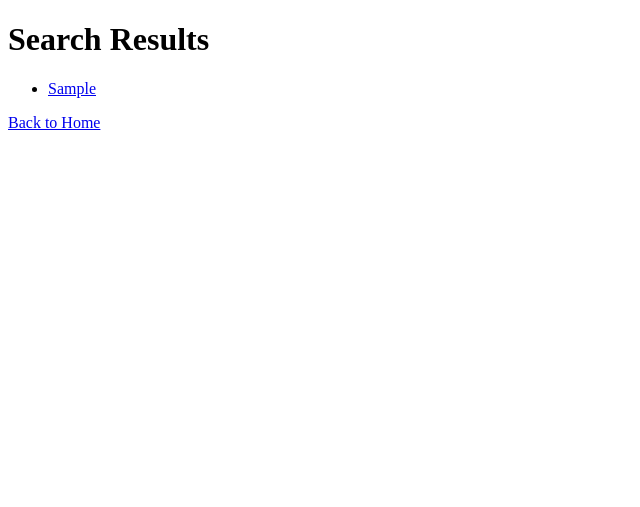
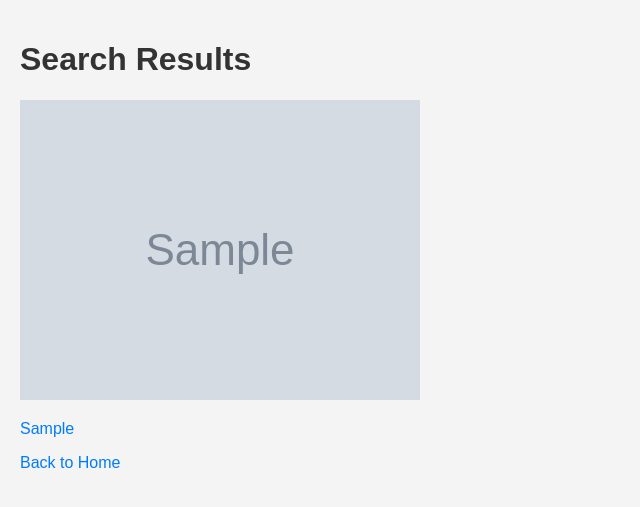
Before and after one commit to laurenrosas93/CafeCopycat, a Flask app: template templates/search_results.html in a window 1280 px wide. Shown: the top 507 px of the page, without its empty margins (0-640 px from the left). Run offline with Flask 3, Linux system fonts and the light colour scheme; the template is opened without the code that fills it: most values are stand-ins (such as "Sample title", 1, 10 or a date in 2020); grey boxes marked "Sample" are stand-in pictures.

Commit message:
Update search_results.html
Changed gallery view of thumbnails

```diff
--- a/templates/search_results.html
+++ b/templates/search_results.html
@@ -3,14 +3,20 @@
 <head>
     <meta charset="UTF-8">
     <title>Search Results</title>
+    <link rel="stylesheet" href="{{ url_for('static', filename='style.css') }}">
 </head>
 <body>
     <h1>Search Results</h1>
-    <ul>
+    <div class="category-drinks">
         {% for drink in drinks %}
-            <li><a href="{{ url_for('recipe', drink_id=drink['idDrink']) }}">{{ drink['strDrink'] }}</a></li>
+            <div class="drink-container">
+                <a href="{{ url_for('recipe', drink_id=drink['idDrink']) }}">
+                    <img src="{{ drink['strDrinkThumb'] }}" alt="{{ drink['strDrink'] }}" class="drink-thumbnail">
+                    <p>{{ drink['strDrink'] }}</p>
+                </a>
+            </div>
         {% endfor %}
-    </ul>
+    </div>
     <a href="{{ url_for('home') }}">Back to Home</a>
 </body>
 </html>
```
